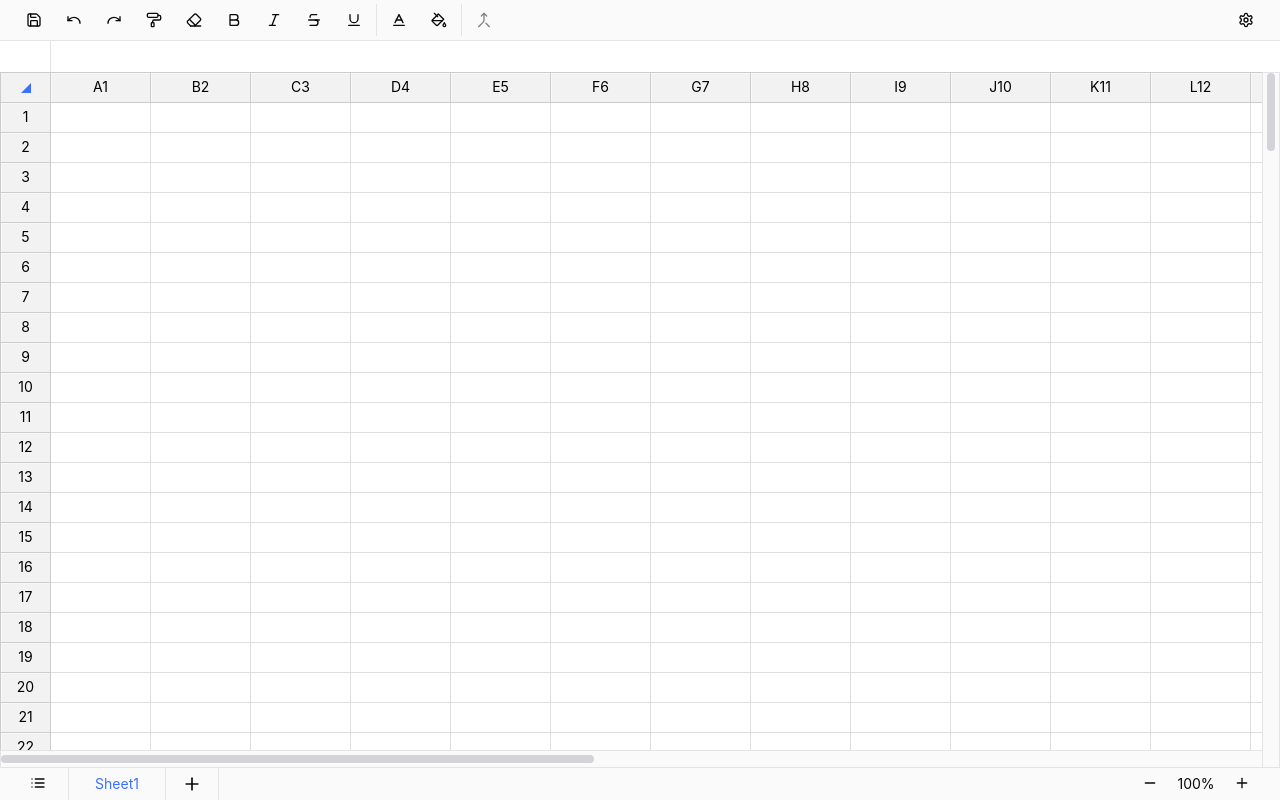
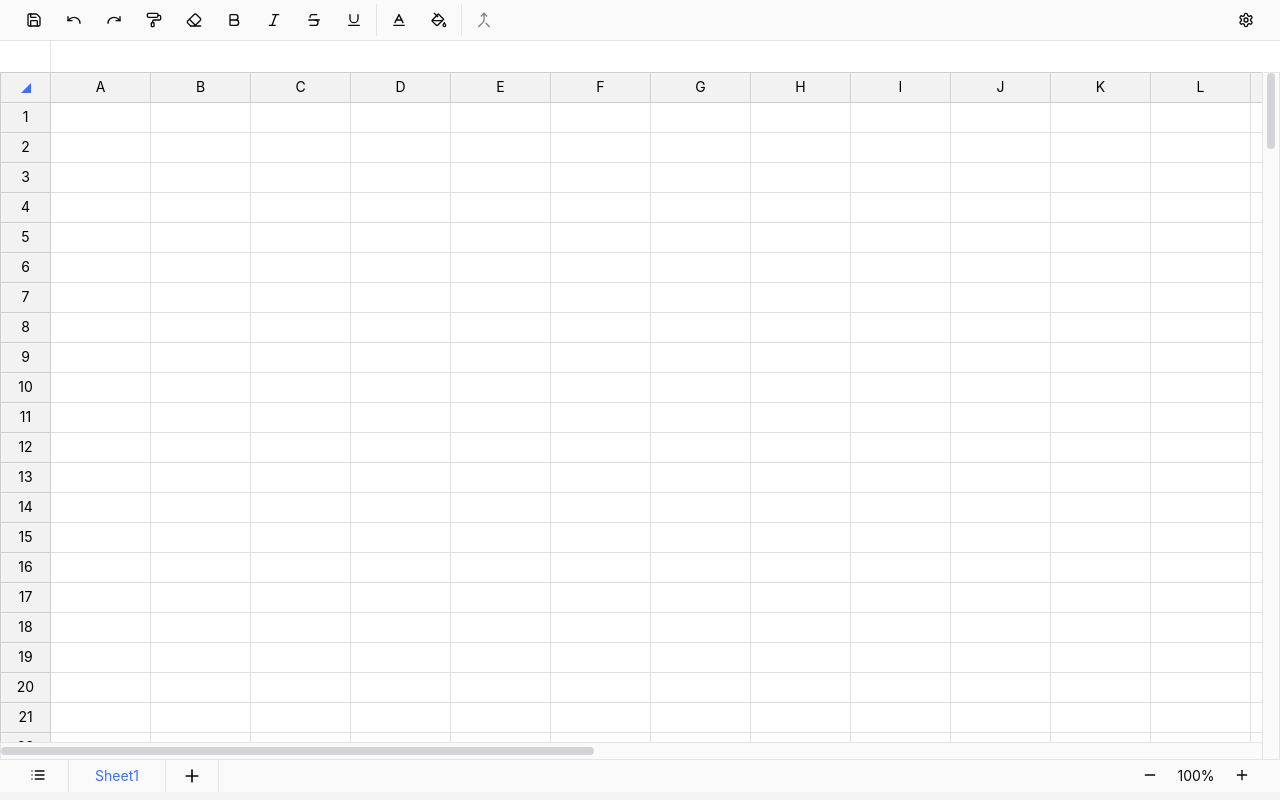
Before and after one commit to muddyrain/spreadsheet, a React (Vite) app: page / in a window 1280 px wide. Built offline with nearby package versions, Linux system fonts and the light colour scheme.

Commit message:
feat(custom): 多工作表时添加滚动滑动

```diff
--- a/package.json
+++ b/package.json
@@ -23,6 +23,7 @@
     "@radix-ui/react-dialog": "^1.1.11",
     "@radix-ui/react-label": "^2.1.4",
     "@radix-ui/react-popover": "^1.1.13",
+    "@radix-ui/react-scroll-area": "^1.2.8",
     "@radix-ui/react-separator": "^1.1.4",
     "@radix-ui/react-slot": "^1.2.0",
     "@radix-ui/react-switch": "^1.2.2",
--- a/src/components/spreadsheet/CellInput.tsx
+++ b/src/components/spreadsheet/CellInput.tsx
@@ -86,22 +86,16 @@ export const CellInput = forwardRef<
         minHeight: `${height + 2}px`,
         padding: `${3 * zoomSize}px ${5 * zoomSize}px`,
         fontSize: `${(cell.style.fontSize || config.fontSize || 14) * zoomSize}px`,
-      };
-
-      // 应用到输入框
-      Object.assign(inputEl.style, baseStyles, {
         fontWeight: cell.style.fontWeight || "normal",
         fontStyle: cell.style.fontStyle || "normal",
         textDecoration: cell.style.textDecoration || "none",
+      };
+      // 应用到输入框
+      Object.assign(inputEl.style, baseStyles, {
         color: cell.style.color || config.color || "#000000",
       });
-
       // 应用到镜像元素
-      Object.assign(mirrorEl.style, baseStyles, {
-        fontWeight: cell.style.fontWeight || "normal",
-        fontStyle: cell.style.fontStyle || "normal",
-        textDecoration: cell.style.textDecoration || "none",
-      });
+      Object.assign(mirrorEl.style, baseStyles);
     },
     [config.color, config.fontSize, zoomSize],
   );
@@ -164,8 +158,16 @@ export const CellInput = forwardRef<
       const { x, y } = getCellPosition(cell);
       const { width, height } = getMergeCellSize(cell, cellWidth, cellHeight);
       // 设置位置
-      inputRef.current.style.left = `${x - 1}px`;
-      inputRef.current.style.top = `${y - 1}px`;
+      if (y <= 0) {
+        inputRef.current.style.top = `${0}px`;
+      } else {
+        inputRef.current.style.top = `${y - 1}px`;
+      }
+      if (x <= 0) {
+        inputRef.current.style.left = `${0}px`;
+      } else {
+        inputRef.current.style.left = `${x - 1}px`;
+      }
       applyCellStyles(
         inputRef.current,
         mirrorRef.current,
--- a/src/components/spreadsheet/Footer/SheetTabs.tsx
+++ b/src/components/spreadsheet/Footer/SheetTabs.tsx
@@ -11,6 +11,8 @@ import { useStore } from "@/hooks/useStore";
 import { Button } from "@/components/ui/button";
 import { useClickOutside } from "@/hooks/useClickOutside";
 import { measureTextWidth } from "@/utils/dom";
+import { ScrollArea, ScrollBar } from "@/components/ui/scroll-area";
+import { Tooltip } from "@/components/ui/tooltip";
 
 export const SheetTabs: FC = () => {
   const [currentContextMenuId, setCurrentContextMenuId] = useState("");
@@ -37,18 +39,20 @@ export const SheetTabs: FC = () => {
   );
   return (
     <div
-      className="flex-1 h-full flex items-center"
+      className="flex-1 h-10 flex overflow-hidden"
       onContextMenu={(e) => {
         e.preventDefault();
       }}
     >
       <Popover>
         <PopoverTrigger asChild>
-          <span>
+          <div className="h-8 flex items-center">
+            <Tooltip content={`工作表列表`}>
               <Button className="mr-4" variant={"ghost"} size={"sm"}>
                 <ListIcon />
               </Button>
-          </span>
+            </Tooltip>
+          </div>
         </PopoverTrigger>
         <PopoverContent align="start" side="top" className="w-36 p-1.5">
           {sheets.map((item) => {
@@ -76,7 +80,8 @@ export const SheetTabs: FC = () => {
           })}
         </PopoverContent>
       </Popover>
-      <div className="h-full flex items-center">
+      <ScrollArea className="max-w-3/4 h-10 whitespace-nowrap overflow-hidden">
+        <div className="h-8 flex items-center">
           {sheets.map((item) => {
             return (
               <Fragment key={item.id}>
@@ -129,7 +134,6 @@ export const SheetTabs: FC = () => {
                       {item.name}
                     </span>
                   )}
-
                   {currentContextMenuId === item.id && (
                     <div
                       ref={menuRef}
@@ -213,7 +217,10 @@ export const SheetTabs: FC = () => {
             );
           })}
         </div>
-      <>
+        <ScrollBar className="z-10" orientation="horizontal" />
+      </ScrollArea>
+      <Tooltip content={`增加工作表`}>
+        <div className="h-8 flex">
           <Separator orientation="vertical" />
           <div
             className="h-full px-4 cursor-pointer flex items-center justify-center hover:bg-zinc-100 duration-300"
@@ -224,7 +231,8 @@ export const SheetTabs: FC = () => {
             <PlusIcon size={20} />
           </div>
           <Separator orientation="vertical" />
-      </>
+        </div>
+      </Tooltip>
     </div>
   );
 };
--- a/src/components/spreadsheet/Footer/index.tsx
+++ b/src/components/spreadsheet/Footer/index.tsx
@@ -8,9 +8,9 @@ import { SheetTabs } from "./SheetTabs";
 export const Footer: FC = () => {
   const { zoomSize, currentCtrlKey, setZoomSize } = useStore();
   return (
-    <div className="flex items-center gap-x-1 justify-center bg-zinc-50 px-6 h-8 z-[1]">
+    <div className="relative flex gap-x-1 bg-zinc-50 px-6 h-10 z-[1]">
       <SheetTabs />
-      <div className="flex items-center h-full">
+      <div className="flex items-center h-8">
         <Tooltip content={`缩小（${currentCtrlKey} + ⬇）`}>
           <Button
             variant={"ghost"}
@@ -44,6 +44,7 @@ export const Footer: FC = () => {
           </Button>
         </Tooltip>
       </div>
+      <div className="absolute bottom-0 left-0 w-full h-2 bg-zinc-100"></div>
     </div>
   );
 };
--- /dev/null
+++ b/src/components/ui/scroll-area.tsx
@@ -0,0 +1,56 @@
+import * as React from "react";
+import * as ScrollAreaPrimitive from "@radix-ui/react-scroll-area";
+
+import { cn } from "@/lib/utils";
+
+function ScrollArea({
+  className,
+  children,
+  ...props
+}: React.ComponentProps<typeof ScrollAreaPrimitive.Root>) {
+  return (
+    <ScrollAreaPrimitive.Root
+      data-slot="scroll-area"
+      className={cn("relative", className)}
+      {...props}
+    >
+      <ScrollAreaPrimitive.Viewport
+        data-slot="scroll-area-viewport"
+        className="focus-visible:ring-ring/50 size-full rounded-[inherit] transition-[color,box-shadow] outline-none focus-visible:ring-[3px] focus-visible:outline-1"
+      >
+        {children}
+      </ScrollAreaPrimitive.Viewport>
+      <ScrollBar />
+      <ScrollAreaPrimitive.Corner />
+    </ScrollAreaPrimitive.Root>
+  );
+}
+
+function ScrollBar({
+  className,
+  orientation = "vertical",
+  ...props
+}: React.ComponentProps<typeof ScrollAreaPrimitive.ScrollAreaScrollbar>) {
+  return (
+    <ScrollAreaPrimitive.ScrollAreaScrollbar
+      data-slot="scroll-area-scrollbar"
+      orientation={orientation}
+      className={cn(
+        "flex touch-none p-px transition-colors select-none",
+        orientation === "vertical" &&
+          "h-full w-2.5 border-l border-l-transparent",
+        orientation === "horizontal" &&
+          "h-2.5 flex-col border-t border-t-transparent",
+        className,
+      )}
+      {...props}
+    >
+      <ScrollAreaPrimitive.ScrollAreaThumb
+        data-slot="scroll-area-thumb"
+        className="bg-border relative flex-1 rounded-full"
+      />
+    </ScrollAreaPrimitive.ScrollAreaScrollbar>
+  );
+}
+
+export { ScrollArea, ScrollBar };
--- a/src/utils/sheet.ts
+++ b/src/utils/sheet.ts
@@ -33,7 +33,7 @@ export const createInitialData = (
   for (let i = 0; i < cols; i++) {
     colNames.push({
       ...defaultCellData,
-      value: generateColName(i) + (i + 1),
+      value: generateColName(i),
       readOnly: true,
       style: readOnlyStyle,
       row: 0,
```
Also changed, not shown: 1 other file (tests, documents, lock files or other folders). Lines whose indentation alone changed are shown as unchanged.
